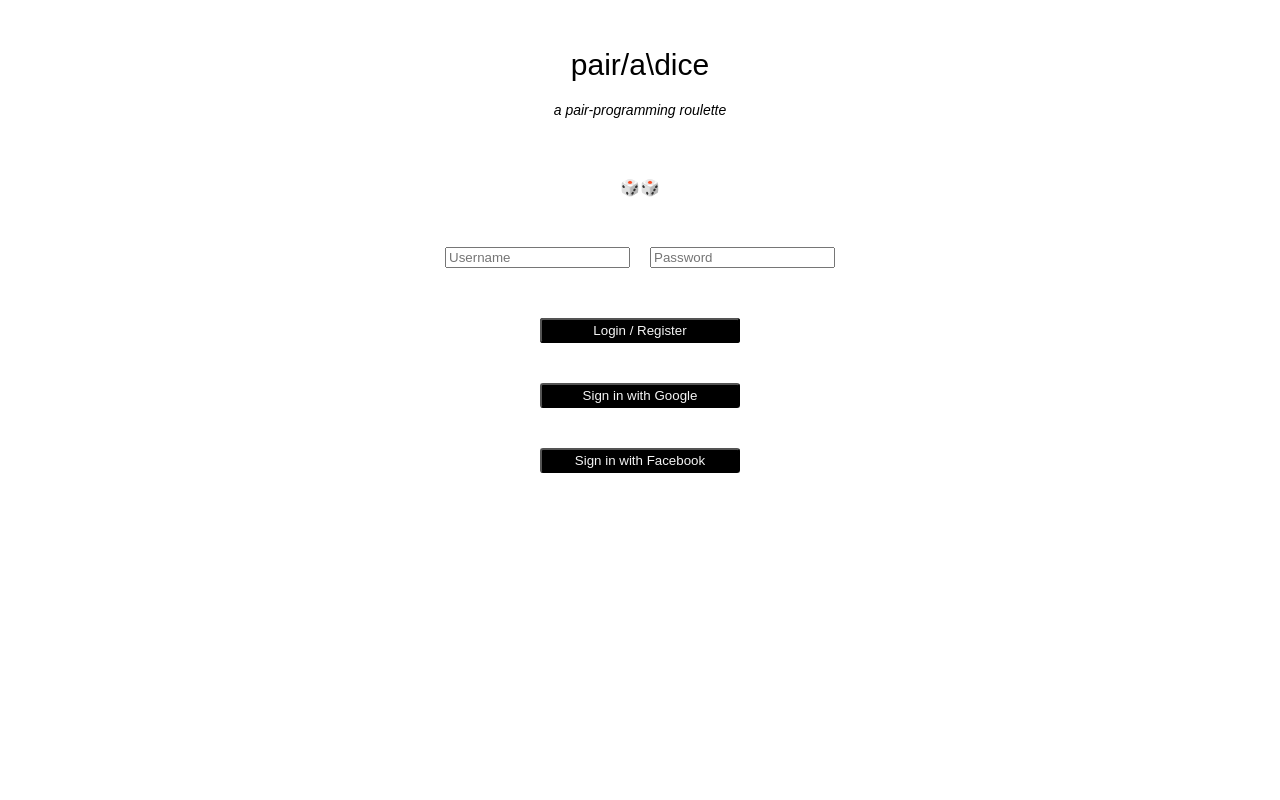
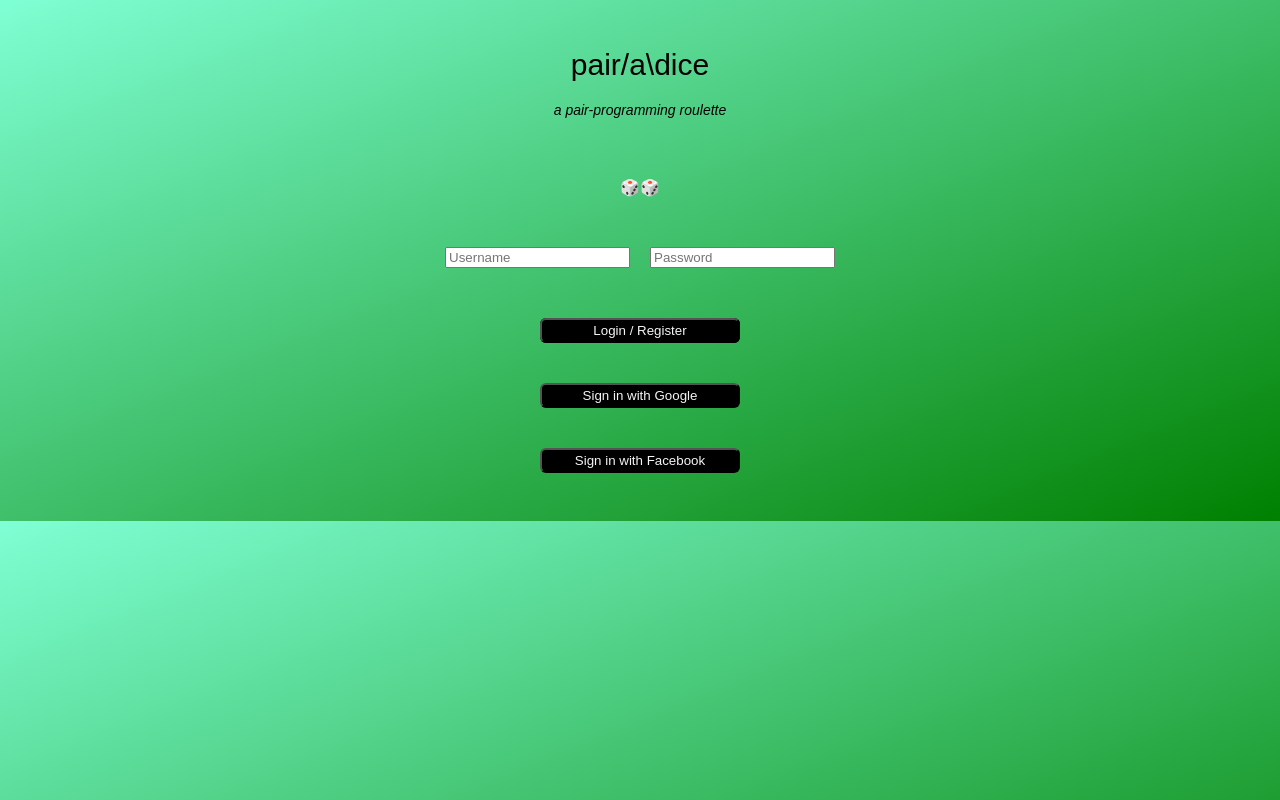
Before and after one commit to Team-OpenSource-VelociRabbit/Pair-A-Dice2.0, a React app: page / in a window 1280 px wide. Built offline with nearby package versions, Linux system fonts and the light colour scheme; no server answers.

Commit message:
styling changes made

```diff
--- a/client/styles.scss
+++ b/client/styles.scss
@@ -1,7 +1,7 @@
 body {
   font-family: Arial, Helvetica, sans-serif;
   font-style: 20;
-
+  background-image: linear-gradient(to bottom right, aquamarine, green)
 }
 
 .login-container {
@@ -36,7 +36,7 @@ body {
   background-color: black;
   color: whitesmoke;
   // border: 2px solid whitesmoke;
-  border-radius: 3px;
+  border-radius: 6px;
 }
 
 .login-buttons:focus {
```
